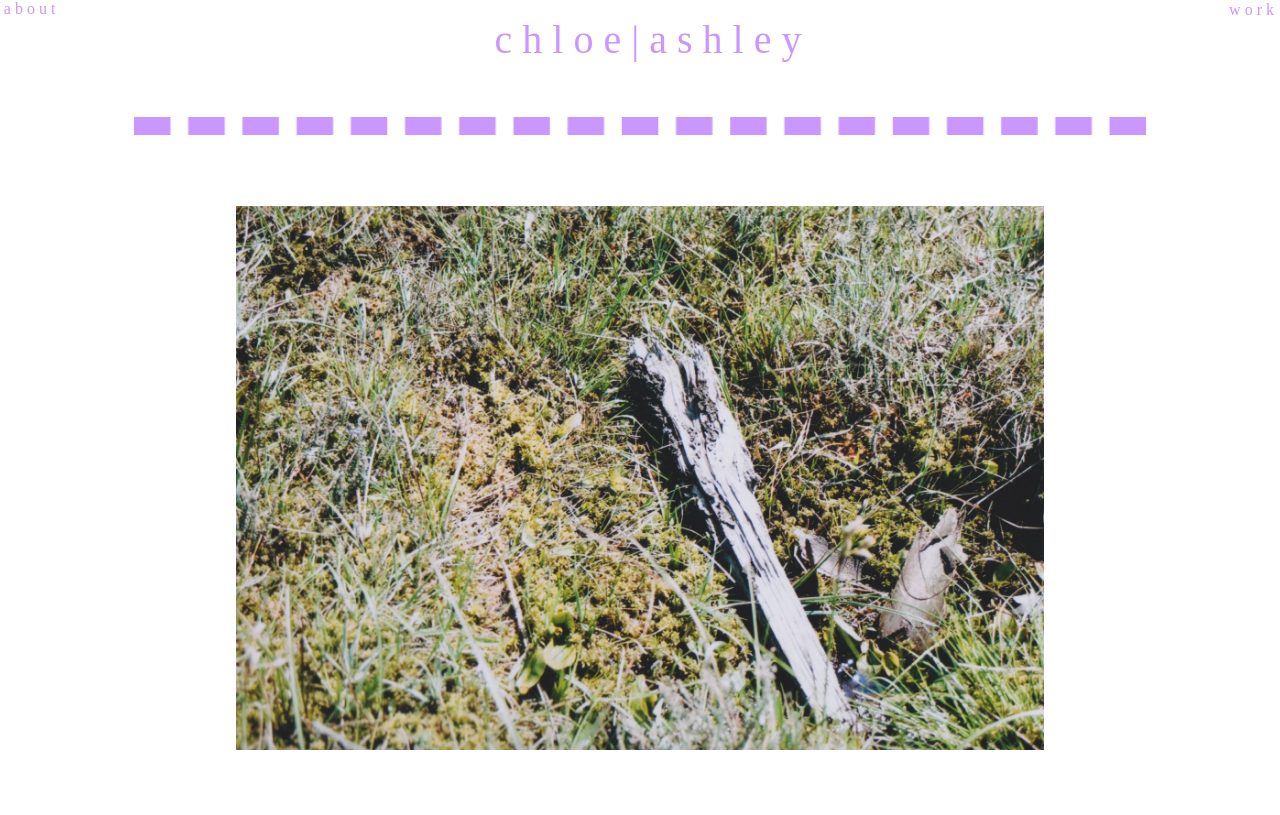
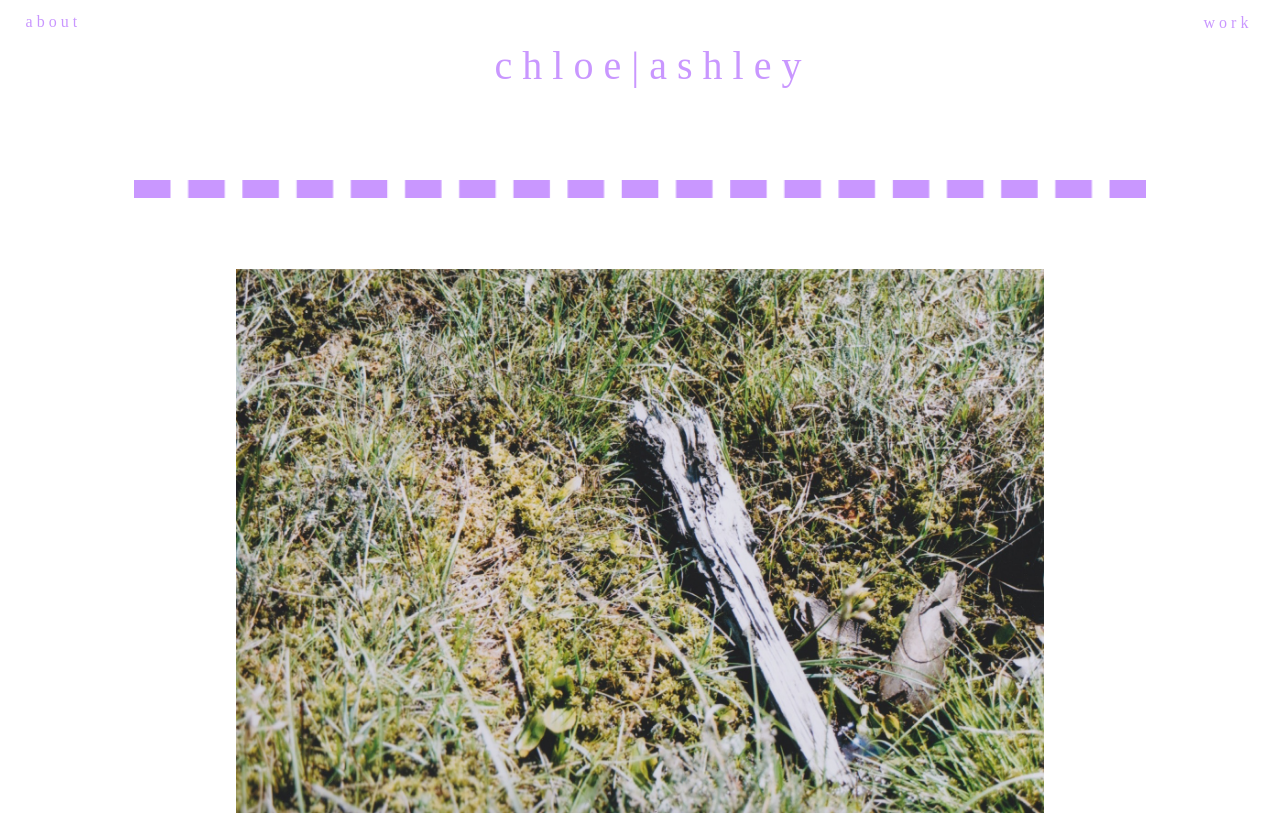
Before and after one commit to cshley/blog, a React (Create React App) app: page / in a window 1280 px wide. Shown: the top 815 px of the page. Built offline with nearby package versions, Linux system fonts and the light colour scheme; a web font is replaced by a local one.

Commit message:
menu move

```diff
--- a/src/components/aboutcv.css
+++ b/src/components/aboutcv.css
@@ -368,14 +368,18 @@ h2 {
 @media screen and (min-width: 1600px) and (max-width:10000px) {
 
     .ImageBorderAboutCVEnd,
-    .ImageBorderAboutCVEndPage,
     .ImageBorderAboutCVThree,
     .ImageBorderAboutCVTop {
         width: 100%;
     }
 
+    .ImageBorderAboutCVEndPage {
+        width: 100%;
+        padding-bottom: 5%;
+        padding-top: 5%;
+    }
+
     .ImageBorderAboutCVEnd,
-    .ImageBorderAboutCVEndPage,
     .ImageBorderAboutCVOne,
     .ImageBorderAboutCVTop {
         padding-bottom: 5%;
--- a/src/components/menu.css
+++ b/src/components/menu.css
@@ -1,7 +1,10 @@
+.Menu {
+  padding-top: 5%;
+}
 
 /*Title*/
 
- .titleMenu {
+.titleMenu {
     font-family: 'Frank Ruhl Libre';
     color:#c997ff;
     font-size: 50px;
@@ -12,10 +15,10 @@
     position: -webkit-fixed;
     position: fixed;
     white-space: nowrap;
-    top: 0%;
+    top: 0;
     background-color: white;
     width: 100%;
-    padding: 0%;
+    padding-top: 2%;
     margin: 0%;
     text-align: center;
     cursor:crosshair;
@@ -43,7 +46,8 @@
     left: 0%;
     top: 0%;
     transform: translateX(-0%);
-    padding-left: 0.3%;
+    padding-left: 2%;
+    padding-top: 1%
 
   }
 
@@ -56,6 +60,7 @@
     font-size: 15px;
     font-family: 'Frank Ruhl Libre';
     font-weight: 500;
+
 
 
   }
@@ -76,6 +81,8 @@
     left: 100%;
     top: 0%;
     transform: translateX(-100%);
+    padding-top: 1%;
+    padding-right: 2%;
 
 
   }
@@ -164,9 +171,7 @@ and (max-width: 479px) {
 
   .titleMenu {
     font-size: 30px;
-
     width: 100%;
-    padding: 0%;
     margin: 0%;
     text-align: center;
   }
@@ -186,9 +191,7 @@ and (max-width: 479px) {
 
     .titleMenu {
       font-size: 30px;
-
       width: 100%;
-      padding: 0%;
       margin: 0%;
       text-align: center;
 
@@ -203,7 +206,6 @@ and (max-width: 479px) {
     font-size: 30px;
 
     width: 100%;
-    padding: 0%;
     margin: 0%;
     text-align: center;
   }
@@ -222,7 +224,6 @@ and (max-width: 479px) {
   font-size: 30px;
 
     width: 100%;
-    padding: 0%;
     margin: 0%;
     text-align: center;
 }
@@ -237,10 +238,7 @@ and (max-width: 479px) {
 
 {.titleMenu {
   font-size: 40px;
-    position: -webkit-fixed;
-    position: fixed;
     width: 100%;
-    padding: 0%;
     margin: 0%;
     text-align: center;
 }
```
Also changed, not shown: 8 other files (tests, documents, lock files or other folders).
